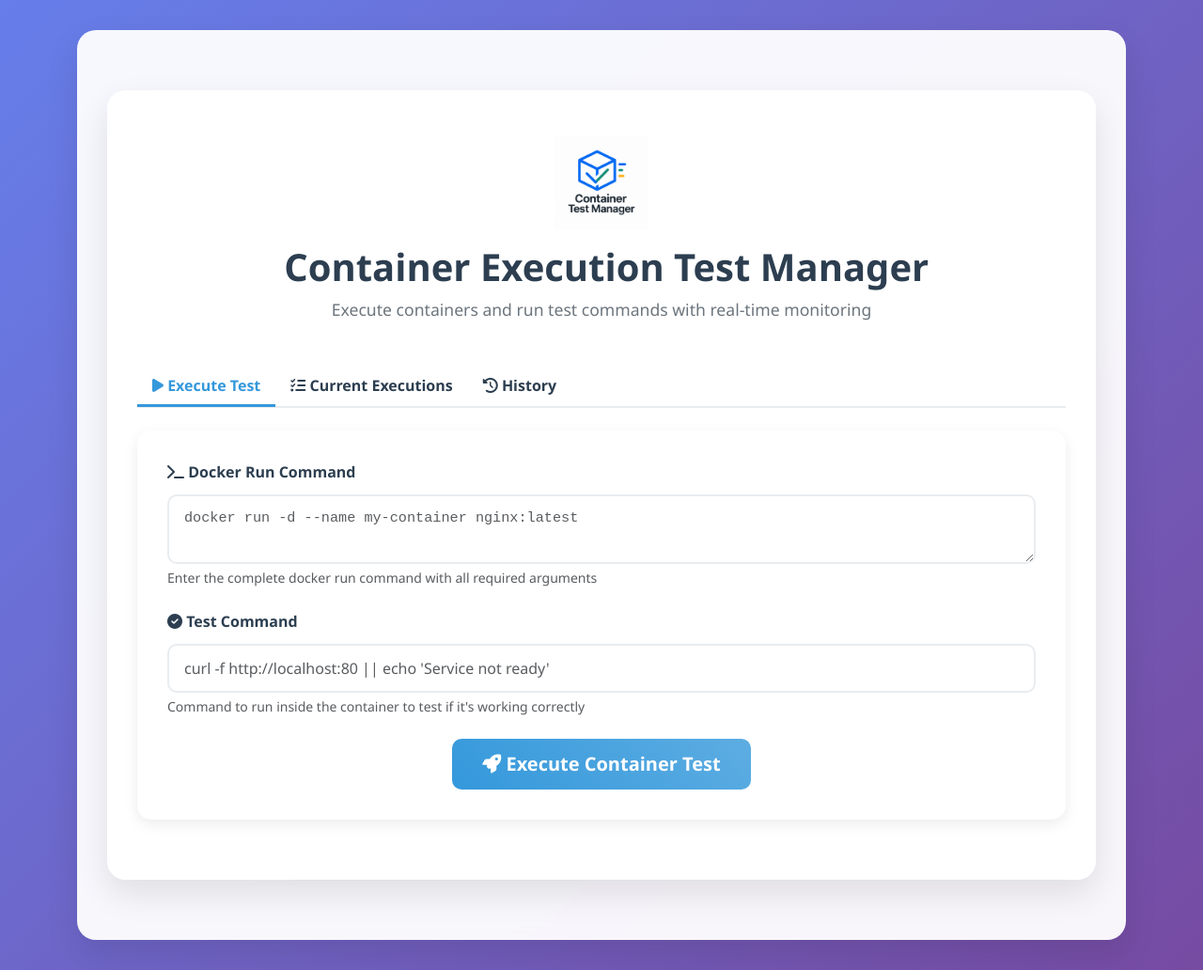
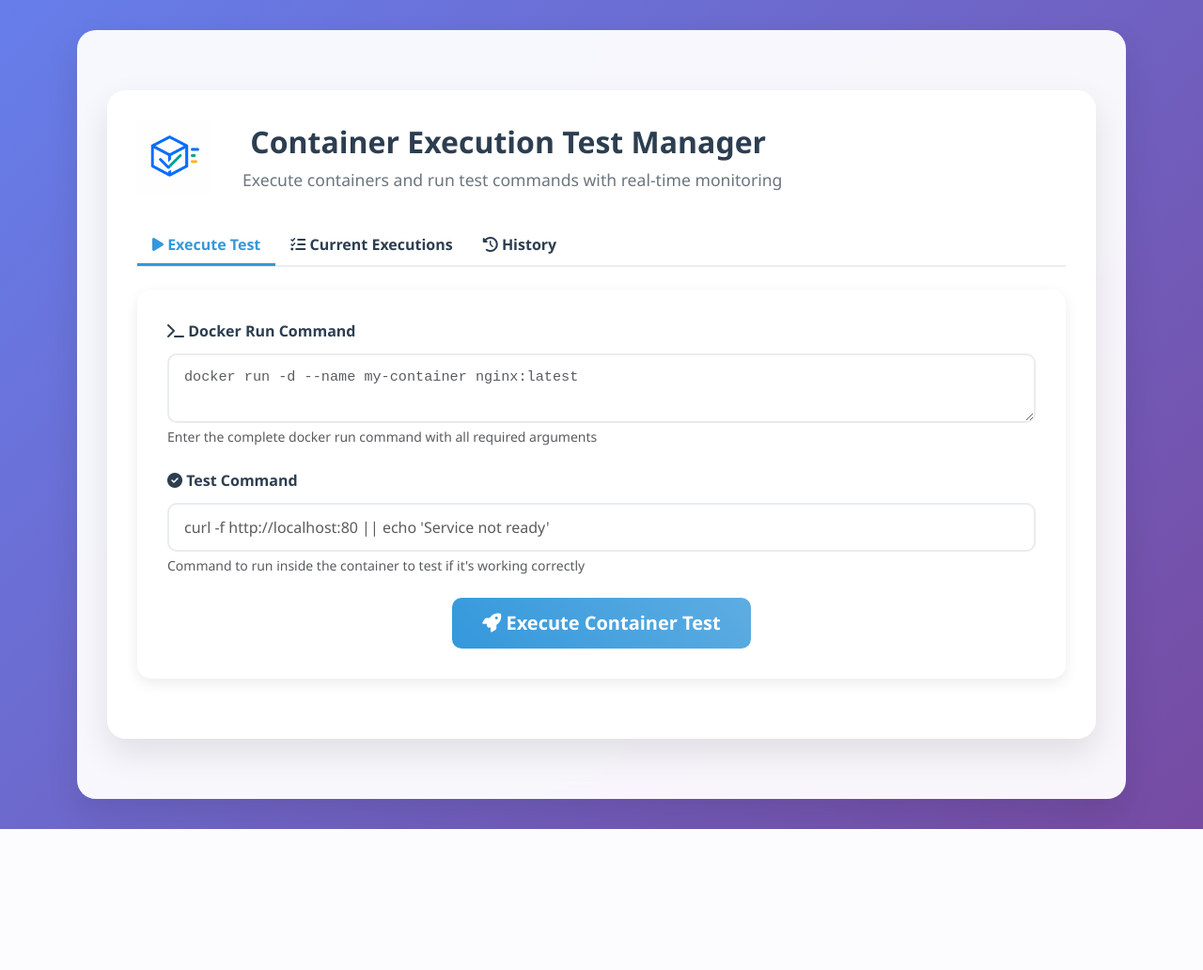
Before and after one commit to kognitionlab/container-ex, a Flask app: page / in a window 1280 px wide. Shown: the whole page at 94% size. After the commit the page ends 882 px from the top, so only its background shows below. Run offline with Flask 3, Linux system fonts and the light colour scheme; some libraries are stand-ins or nearby versions.

Commit message:
fix soome issues git psuh ggit

```diff
--- a/templates/base.html
+++ b/templates/base.html
@@ -40,23 +40,35 @@
         }
 
         .header {
-            text-align: center;
+            text-align: left;
             margin-bottom: 2rem;
             color: var(--primary-color);
             display: flex;
-            flex-direction: column;
+            flex-direction: row;
             align-items: center;
-            justify-content: center;
+            gap: 2rem;
+        }
+
+        .header-text {
+            flex: 1;
         }
 
         .header h1 {
             font-weight: 700;
             margin-bottom: 0.5rem;
+            font-size: 2rem;
         }
 
         .header p {
             color: #6c757d;
             font-size: 1.1rem;
+            margin: 0;
+        }
+
+        .header-logo {
+            max-height: 80px;
+            width: auto;
+            flex-shrink: 0;
         }
 
         .form-container {
@@ -207,15 +219,6 @@
             font-size: 0.8rem;
             padding: 0.4rem 0.8rem;
         }
-
-        .header-logo {
-            max-height: 100px;
-            margin-bottom: 1rem;
-            margin-top: 1rem;
-            margin-left: 1rem;
-            margin-right: 1rem;
-        }
-
     </style>
 </head>
 <body>
--- a/templates/history.html
+++ b/templates/history.html
@@ -3,6 +3,7 @@
 {% block content %}
 <div class="main-container">
     <div class="header">
+        <img src="{{ url_for('static', filename='assets/container-ex-logo-without-text.png') }}" alt="Container Ex Logo" class="header-logo">
         <h1><i class="fas fa-history"></i> Execution History</h1>
         <p>View all container test executions and their results</p>
     </div>
--- a/templates/index.html
+++ b/templates/index.html
@@ -2,11 +2,15 @@
 
 {% block content %}
 <div class="main-container">
+
     <div class="header">
-        <img src="{{ url_for('static', filename='assets/container-ex-logo-white-bg.png') }}" alt="Container Ex Logo" class="header-logo">
-        <h1><i class="fas fa-container"></i> Container Execution Test Manager</h1>
-        <p>Execute containers and run test commands with real-time monitoring</p>
+        <img src="{{ url_for('static', filename='assets/container-ex-logo-without-text.png') }}" alt="Container Ex Logo" class="header-logo">
+        <div class="header-text">
+            <h1><i class="fas fa-container"></i> Container Execution Test Manager</h1>
+            <p>Execute containers and run test commands with real-time monitoring</p>
+        </div>
     </div>
+
 
     <ul class="nav nav-tabs" id="mainTabs" role="tablist">
         <li class="nav-item" role="presentation">
@@ -115,6 +119,8 @@
                 </div>
             </div>
         </div>
+
+
     </div>
 </div>
 {% endblock %}
```
Also changed, not shown: README.md, assets/android-chrome-192x192.png (deleted), assets/android-chrome-512x512.png (deleted), assets/apple-touch-icon.png (deleted), assets/container-ex-logo-white-bg.png (deleted), assets/container-ex-logo-without-text.png (deleted), assets/favicon-16x16.png (deleted), assets/favicon-32x32.png (deleted), assets/favicon.ico (deleted), assets/site.webmanifest (deleted), static/assets/execution-history.png (added), static/assets/execution-home.png (added).
